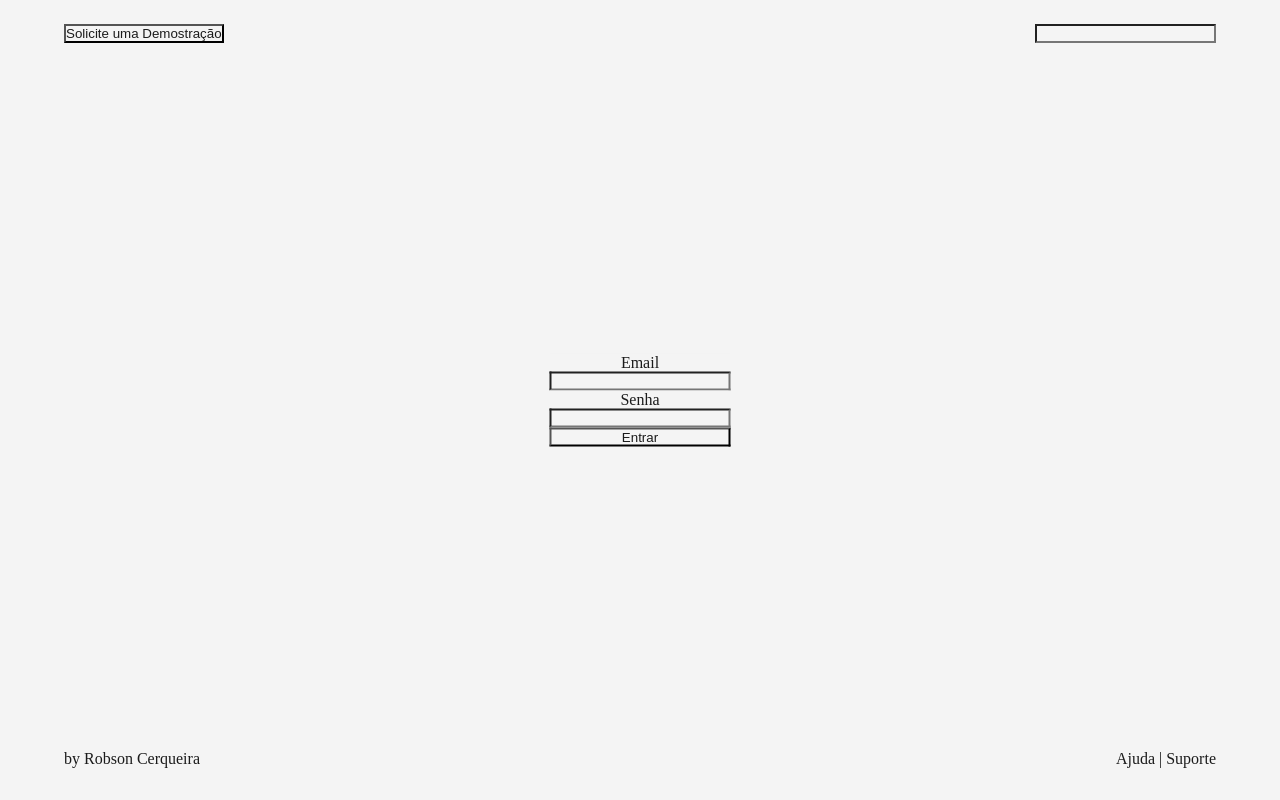
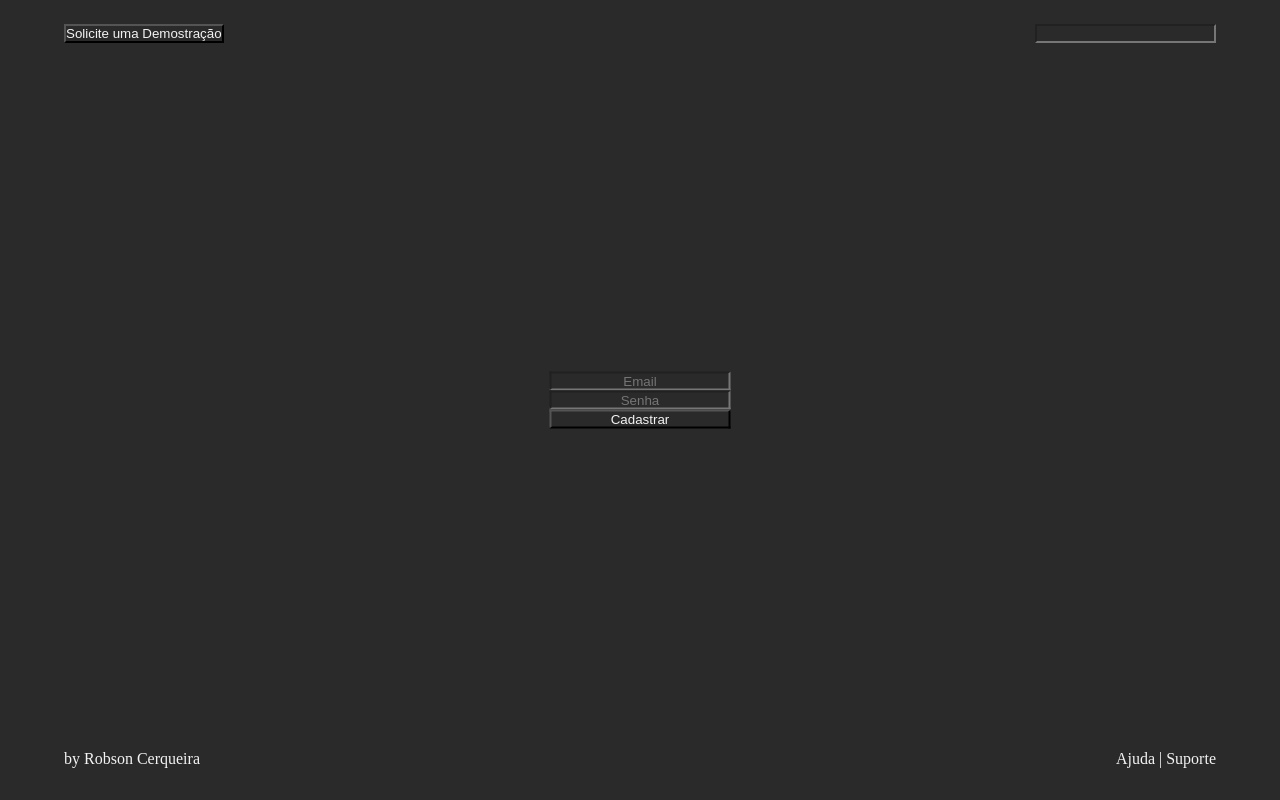
Before and after one commit to RobsonWebDev/sistema_django_cadastro_paciente, a Django app: page /home/signup/ in a window 1280 px wide. Run offline with Django 5.2, Linux system fonts and the light colour scheme.

Commit message:
Atualizando

```diff
--- a/cadastro/templates/home.html
+++ b/cadastro/templates/home.html
@@ -1,5 +1,5 @@
 {% extends "base.html" %}
 
 {% block content-main %}
-
+<a class="btn" href="{% url "logout" %}">logout</a>
 {% endblock content-main %}
--- a/cadastro/templates/signup.html
+++ b/cadastro/templates/signup.html
@@ -5,13 +5,13 @@
 <main class='main-cr'>
     <form action="{% url "signup" %}" method="POST" class='main-cr'>
         {% csrf_token %}
-        <label for="inputEmail4" >Email
-            <input type="email" class="input" id="inputEmail4" name="email">
+        <label for="inputEmail4" >
+            <input type="email" class="input" id="inputEmail4" name="email" placeholder="Email">
         </label>
-        <label for="inputPassword4">Senha
-            <input type="password" class="input" id="inputPassword4" name="pass">
+        <label for="inputPassword4">
+            <input type="password" class="input" id="inputPassword4" name="pass" placeholder="Senha">
         </label>
-        <input type="submit" value="Entrar" class="input btn">
+        <input type="submit" value="Cadastrar" class="input btn">
     </form>
 </main>
 {% endblock content-main %}
--- a/templates/global/static/css/style.css
+++ b/templates/global/static/css/style.css
@@ -6,8 +6,8 @@
     box-sizing: border-box;
     text-align: center;
     font-size: 62,5%;
-    background-color: #f4f4f4;
-    color: #1b1b1b;
+    background-color: #2b2a2a;
+    color: #f3f3f3;
 }
 
 header {
```
Also changed, not shown: db.sqlite3, templates/global/static/img/1.jpg (added).
